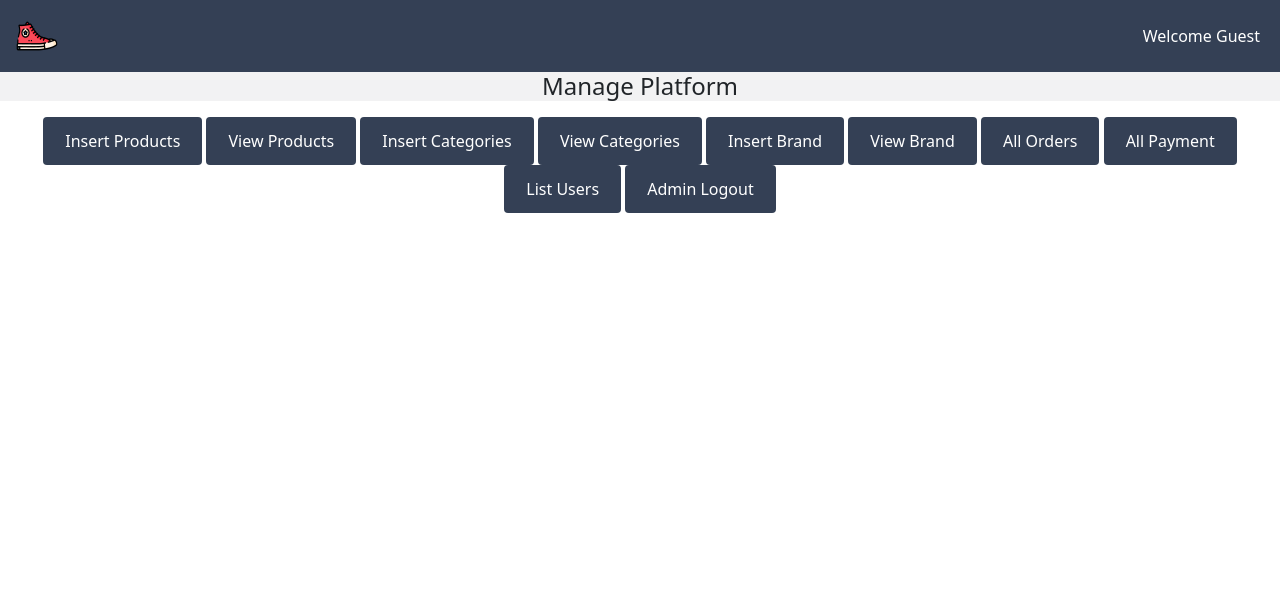
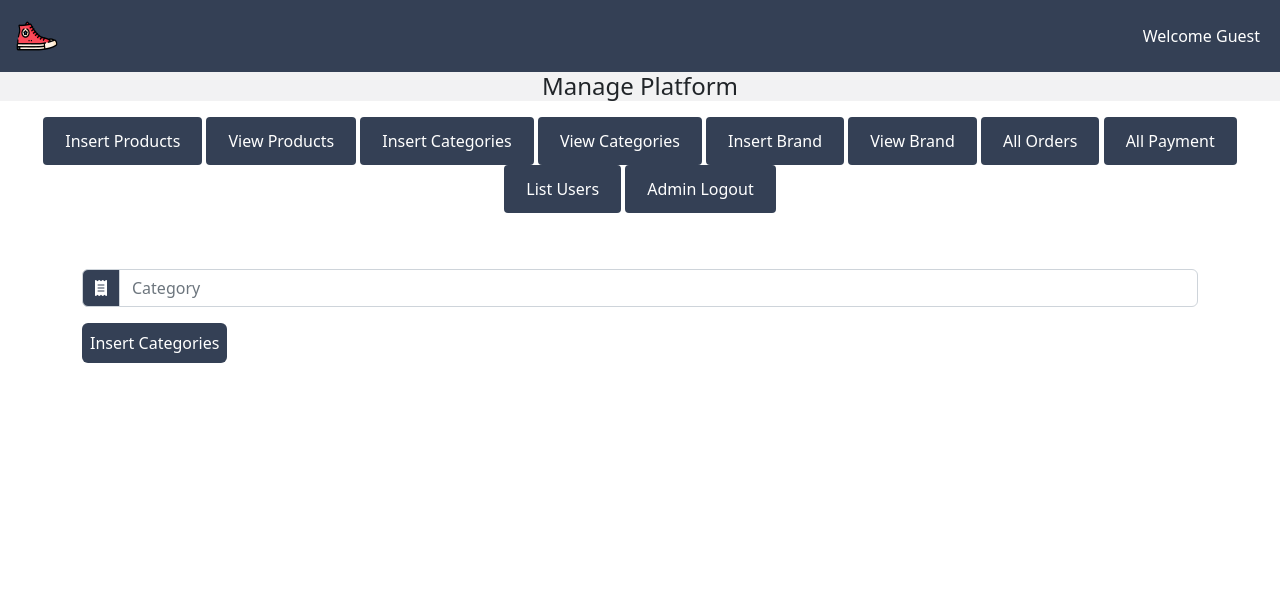
Before and after one commit to meilindazheng/shoesstore, a PHP site: page /admin/index.php?insert_category in a window 1280 px wide. Shown: the top 611 px of the page. Run offline with PHP 8.4, Linux system fonts and the light colour scheme.

Commit message:
add insert categories from admin panel dashboard

```diff
--- a/admin/index.php
+++ b/admin/index.php
@@ -9,6 +9,8 @@
     <link rel="stylesheet" href="https://cdn.jsdelivr.net/npm/bootstrap@5.2.3/dist/css/bootstrap.min.css">
     <!-- Link CSS -->
     <link rel="stylesheet" href="../style.css">
+    <!-- Font Awesome Link -->
+    <link rel="stylesheet" href="https://cdnjs.cloudflare.com/ajax/libs/font-awesome/6.2.1/css/all.min.css">
 </head>
 <body>
     <div class="container-fluid p-0">
@@ -44,7 +46,7 @@
                         </a>
                     </button>
                     <button class="btn btn-sm"  style="background-color: #344055;">
-                        <a href="" class="btn text-white ">
+                        <a href="index.php?insert_category" class="btn text-white ">
                             Insert Categories
                         </a>
                     </button>
@@ -54,7 +56,7 @@
                         </a>
                     </button>
                     <button class="btn btn-sm"  style="background-color: #344055;">
-                        <a href="" class="btn text-white">
+                        <a href="index.php?insert_brand" class="btn text-white">
                             Insert Brand
                         </a>
                     </button>
@@ -87,6 +89,17 @@
             </div>
         </div>
     </div>
+    <!-- Fourth Child -->
+    <div class="container my-5">
+        <?php
+            if(isset($_GET['insert_category'])){
+                include('insert_categories.php');
+            }
+            if(isset($_GET['insert_brand'])){
+                include('insert_brands.php');
+            }
+        ?>
+    </div>
     <!-- Last Content -->
     <div class="p-1" style="background-color: #eeeee4; position: absolute; bottom:0; width:100%">
         <p class="text-center">&copy; Meilinda & Keyko</p>
--- /dev/null
+++ b/admin/insert_categories.php
@@ -0,0 +1,41 @@
+<?php
+    include('../includes/connect.php');
+    if(isset($_POST['insert_cat'])){
+        $category_title = $_POST['cat_title'];
+
+        // select query
+        $select_query = "SELECT * FROM `categories` WHERE category_title = '$category_title'";
+        $result_select = mysqli_query($conn,$select_query);
+        $number_selected = mysqli_num_rows($result_select);
+        if($number_selected>0){
+            echo "
+            <script>
+                alert('Category Already Exists!');
+            </script>
+            ";
+        }else{
+            // insert query
+            $insert_query = "INSERT INTO `categories` (category_title) values ('$category_title')";
+            $result = mysqli_query($conn,$insert_query);
+            if($result){
+                echo "
+                <script>
+                    alert('Category Succesfully Added!');
+                </script>
+                ";
+            }
+        }
+    }
+?>
+
+<form action="" method="post" class="mb-2">
+    <div class="input-group mb-2 w-90">
+        <span class="input-group-text text-white" id="basic-addon1"  style="background-color: #344055;">
+            <i class="fa-solid fa-receipt"></i>
+        </span>
+        <input type="text" class="form-control"name="cat_title" placeholder="Category" aria-label="Insert Categories" aria-describedby="basic-addon1">
+    </div>
+    <div class="input-group w-10 mb-2">
+        <input type="submit" class="text-white border-0 p-2 my-2 rounded"name="insert_cat" value="Insert Categories" style="background-color: #344055;" aria-label="Insert Categories" aria-describedby="basic-addon1"  style="background-color: #344055;">
+    </div>
+</form>
--- /dev/null
+++ b/includes/connect.php
@@ -0,0 +1,6 @@
+<?php
+    $conn = mysqli_connect('localhost','root','','shoes_store');
+    if(!$conn){
+        mysqli_error($conn);
+    }
+?>
```
Also changed, not shown: admin/insert_brands.php (added, +12 -0 lines).
